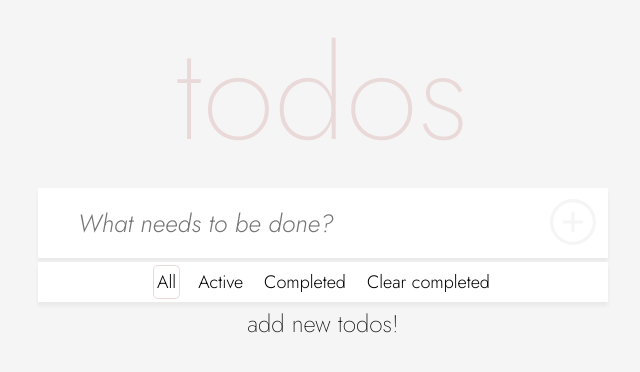
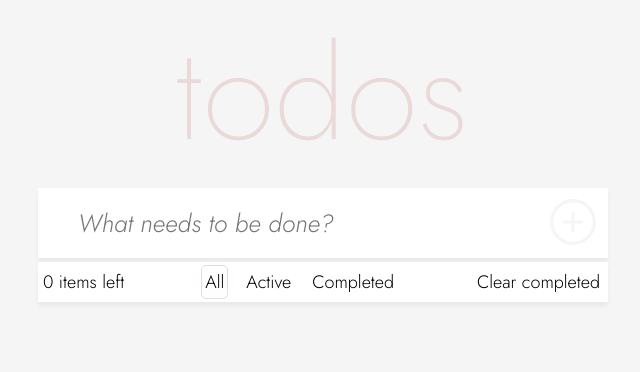
Before and after one commit to levenders/todo-test-mindbox, a React (Create React App) app: page / in a window 1280 px wide. Shown: the top 372 px of the page, without its empty margins (317-957 px from the left). Built offline with nearby package versions, Linux system fonts and the light colour scheme; a web font is replaced by a local one.

Commit message:
feat: add text about items left

```diff
--- a/src/App.tsx
+++ b/src/App.tsx
@@ -14,6 +14,7 @@ function App() {
   const [currentFilter, setCurrentFilter] = useState<TFilter>('all')
 
   const isFilterDisabled = todos.length === 0
+  const getLeftTodos = todos.filter((t) => !t.comlited).length
 
   const addTodo = useCallback(
     (value: string): void => {
@@ -48,11 +49,12 @@ function App() {
       <Form addTodo={addTodo} />
       <Filter
         currentFilter={currentFilter}
+        getLeftTodos={getLeftTodos}
         isFilterDisabled={isFilterDisabled}
         setCurrentFilter={setCurrentFilter}
         clearCompletedTodos={clearCompletedTodos}
       />
-      {!todos.length && <span className="empty">add new todos!</span>}
+      {/* {!todos.length && <span className="empty">add new todos!</span>} */}
       <List todos={filteredTodos} toggleTodo={toogleTodo} />
     </div>
   )
--- a/src/components/Filter/Filter.module.css
+++ b/src/components/Filter/Filter.module.css
@@ -1,8 +1,7 @@
 .filterWrapper {
   display: flex;
-  justify-content: center;
+  justify-content: space-between;
   align-items: center;
-  gap: 15px;
 
   background-color: var(--primary-white);
   box-shadow: 0px 4px 4px 0px #0000000d;
@@ -11,3 +10,16 @@
   padding: 5px;
   margin-bottom: 4px;
 }
+
+.filterButtons {
+  display: flex;
+  justify-content: center;
+  align-items: center;
+  gap: 15px;
+}
+
+.leftTodos {
+  font-family: 'Jost';
+  font-weight: 300;
+  font-size: 18px;
+}
--- a/src/components/Filter/Filter.tsx
+++ b/src/components/Filter/Filter.tsx
@@ -8,6 +8,7 @@ import styles from './Filter.module.css'
 
 interface IProps {
   currentFilter: string
+  getLeftTodos: number
   isFilterDisabled: boolean
   setCurrentFilter: Dispatch<React.SetStateAction<TFilter>>
 
@@ -16,12 +17,15 @@ interface IProps {
 
 export const Filter: FC<IProps> = ({
   currentFilter,
+  getLeftTodos,
   isFilterDisabled,
   setCurrentFilter,
   clearCompletedTodos,
 }) => {
   return (
     <div className={styles.filterWrapper}>
+      <p className={styles.leftTodos}>{`${getLeftTodos} items left`}</p>
+      <div className={styles.filterButtons}>
         {filterButtons.map((b) => (
           <SortButton
             key={getUUId()}
@@ -34,6 +38,7 @@ export const Filter: FC<IProps> = ({
             {b.value}
           </SortButton>
         ))}
+      </div>
       <SortButton disabled={isFilterDisabled} onClick={clearCompletedTodos}>
         Clear completed
       </SortButton>
```
Lines whose indentation alone changed are shown as unchanged.
